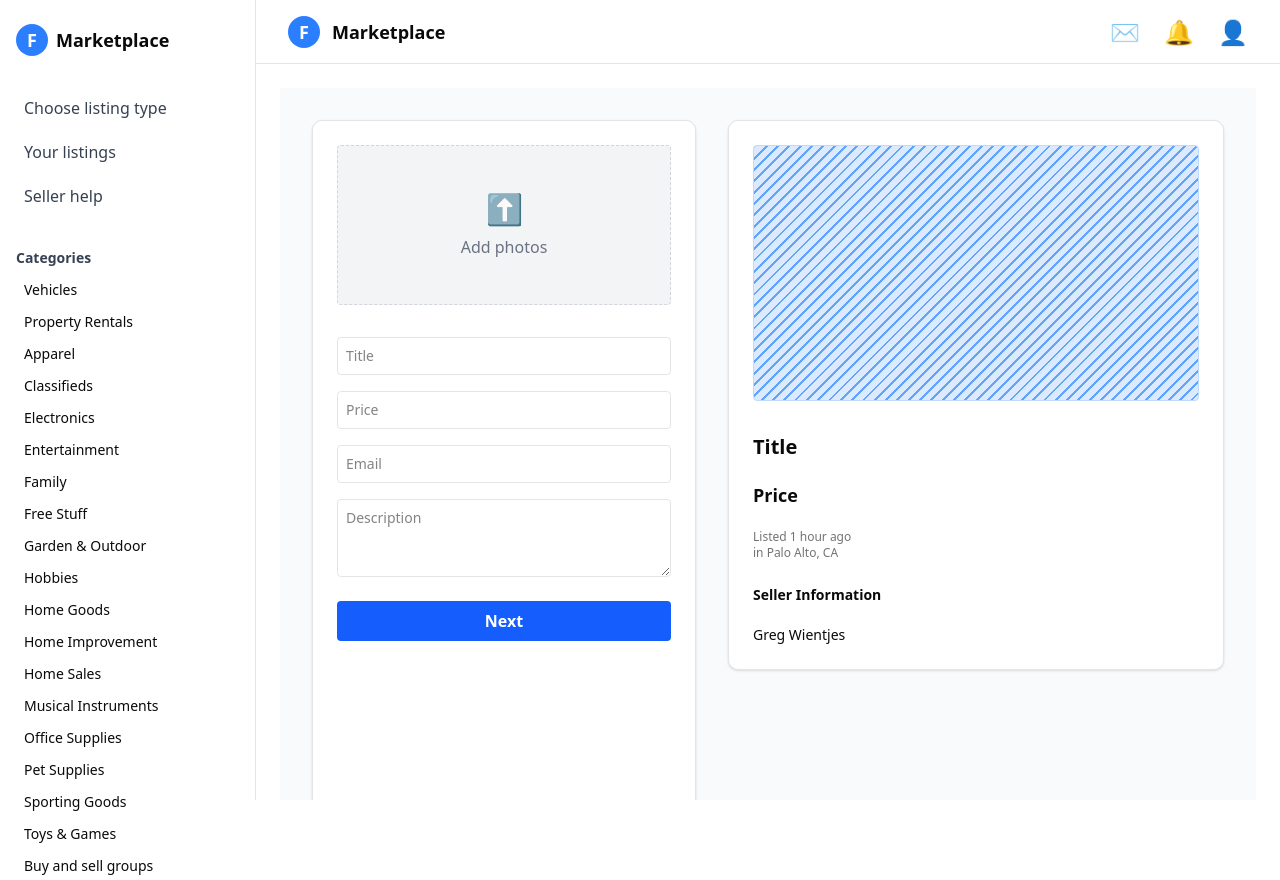
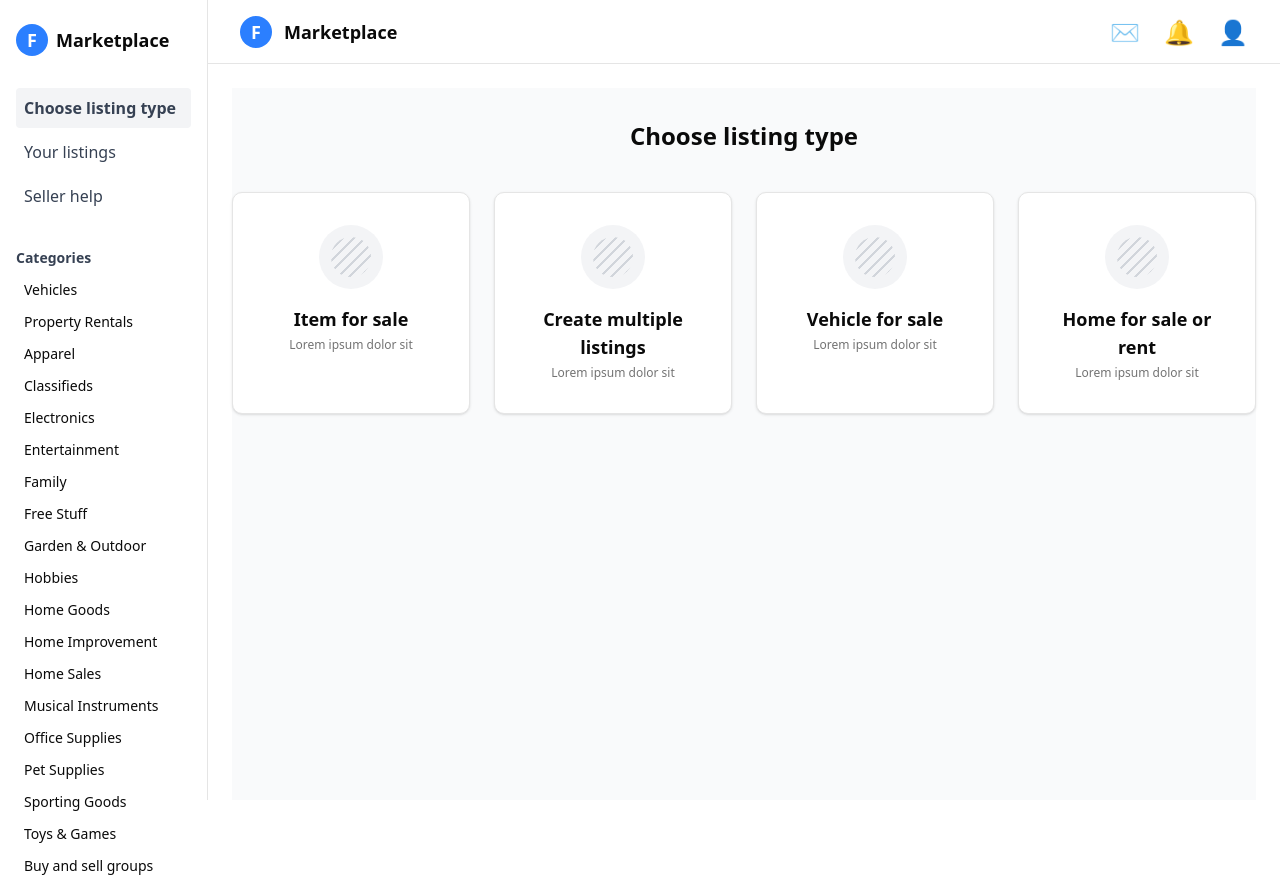
Before and after one commit to naldmach/my-marketplace, a Next.js app: page /create-listing in a window 1280 px wide. Built offline with nearby package versions, Linux system fonts and the light colour scheme.

Commit message:
Restore 'Choose listing type' page at /create-listing and update sidebar navigation

```diff
--- a/app/create-listing/page.tsx
+++ b/app/create-listing/page.tsx
@@ -1,57 +1,52 @@
-import React from "react";
+import Link from "next/link";
 
-export default function CreateListingPage() {
+const listingTypes = [
+  {
+    title: "Item for sale",
+    description: "Lorem ipsum dolor sit",
+    href: "/create-listing/item",
+  },
+  {
+    title: "Create multiple listings",
+    description: "Lorem ipsum dolor sit",
+    href: "/create-listing/multiple",
+  },
+  {
+    title: "Vehicle for sale",
+    description: "Lorem ipsum dolor sit",
+    href: "/create-listing/vehicle",
+  },
+  {
+    title: "Home for sale or rent",
+    description: "Lorem ipsum dolor sit",
+    href: "/create-listing/home",
+  },
+];
+
+export default function ChooseListingTypePage() {
   return (
-    <div className="flex flex-col md:flex-row gap-8 p-8 bg-gray-50 min-h-screen">
-      {/* Left: Form Card */}
-      <div className="w-full max-w-sm bg-white rounded-lg border border-border p-6 flex flex-col gap-4 shadow-sm">
-        <div className="w-full h-40 bg-gray-100 rounded border border-dashed border-gray-300 flex flex-col items-center justify-center mb-4">
-          <span className="text-3xl mb-2">⬆️</span>
-          <span className="text-gray-500">Add photos</span>
-        </div>
-        <input
-          type="text"
-          placeholder="Title"
-          className="border border-border rounded p-2 text-sm"
-        />
-        <input
-          type="text"
-          placeholder="Price"
-          className="border border-border rounded p-2 text-sm"
-        />
-        <input
-          type="text"
-          placeholder="Email"
-          className="border border-border rounded p-2 text-sm"
-        />
-        <textarea
-          placeholder="Description"
-          className="border border-border rounded p-2 text-sm"
-          rows={3}
-        />
-        <button
-          type="submit"
-          className="bg-blue-600 hover:bg-blue-700 text-white px-4 py-2 rounded font-bold w-full mt-2"
-        >
-          Next
-        </button>
-      </div>
-      {/* Right: Preview Card */}
-      <div className="flex-1 flex flex-col items-center">
-        <div className="w-full max-w-2xl bg-white rounded-lg border border-border p-6 flex flex-col gap-4 shadow-sm">
-          <div className="w-full h-64 bg-blue-100 rounded mb-4 flex items-center justify-center border border-blue-200">
-            <div className="w-full h-full bg-[repeating-linear-gradient(135deg,#60a5fa_0_2px,transparent_2px,transparent_8px)] rounded" />
-          </div>
-          <div className="font-bold text-xl mb-1">Title</div>
-          <div className="text-lg font-semibold mb-1">Price</div>
-          <div className="text-xs text-muted-foreground mb-2">
-            Listed 1 hour ago
-            <br />
-            in Palo Alto, CA
-          </div>
-          <div className="font-bold text-sm mb-1">Seller Information</div>
-          <div className="text-sm">Greg Wientjes</div>
-        </div>
+    <div className="flex flex-col items-center w-full min-h-screen bg-gray-50">
+      <h1 className="text-2xl font-bold mt-8 mb-10 text-center">
+        Choose listing type
+      </h1>
+      <div className="flex flex-row gap-6 justify-center w-full max-w-5xl">
+        {listingTypes.map((type) => (
+          <Link
+            key={type.title}
+            href={type.href}
+            className="flex flex-col items-center bg-white rounded-lg border border-border shadow-sm px-8 py-8 w-64 hover:shadow-md transition-shadow cursor-pointer"
+          >
+            <div className="w-16 h-16 bg-gray-100 rounded-full flex items-center justify-center mb-4">
+              <div className="w-10 h-10 bg-[repeating-linear-gradient(135deg,#d1d5db_0_2px,transparent_2px,transparent_8px)] rounded-full" />
+            </div>
+            <div className="font-bold text-center mb-1 text-lg">
+              {type.title}
+            </div>
+            <div className="text-xs text-muted-foreground text-center">
+              {type.description}
+            </div>
+          </Link>
+        ))}
       </div>
     </div>
   );
--- a/components/Sidebar.tsx
+++ b/components/Sidebar.tsx
@@ -4,7 +4,7 @@
 import { usePathname } from "next/navigation";
 
 const navLinks = [
-  { label: "Choose listing type", href: "/create" },
+  { label: "Choose listing type", href: "/create-listing" },
   { label: "Your listings", href: "/your-listings" },
   { label: "Seller help", href: "/seller-help" },
 ];
```
